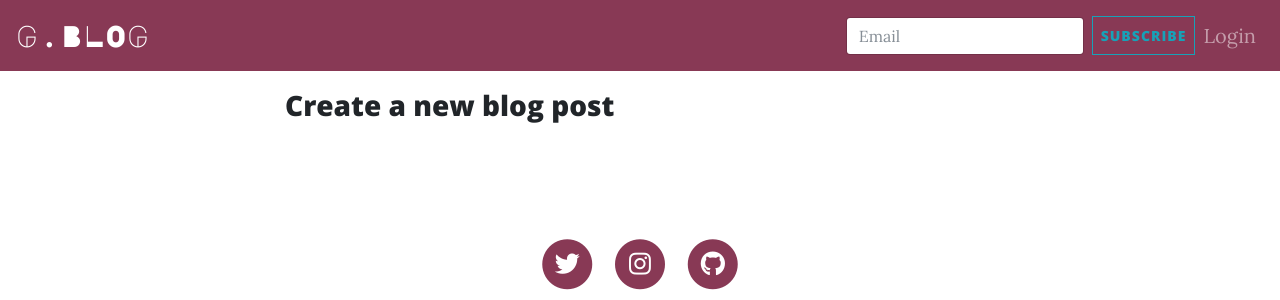
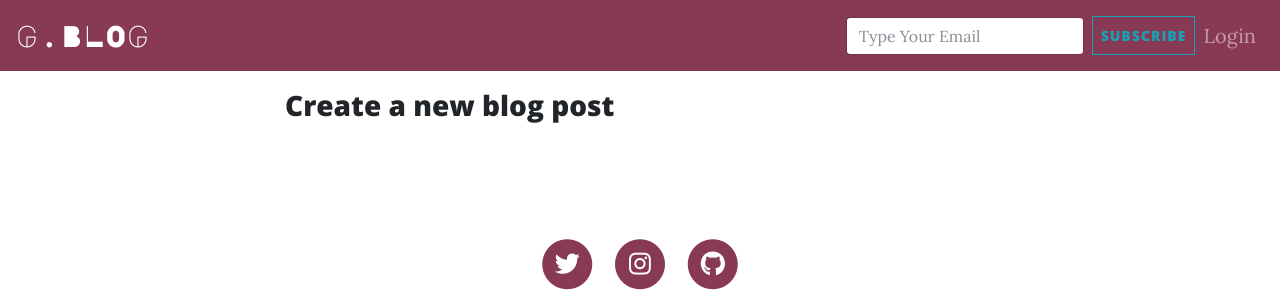
Before and after one commit to Kilewa/G-blog, a Python web app: template app/templates/new_post.html in a window 1280 px wide. Shown: the top 300 px of the page. Run offline with Jinja, Linux system fonts and the light colour scheme; the template is opened without the code that fills it, so the values that code supplies are empty; some libraries are stand-ins or nearby versions.

Commit message:
added subscribe

```diff
--- a/app/templates/base.html
+++ b/app/templates/base.html
@@ -68,7 +68,7 @@
                     </li>
                     {%else%}
                     <form class="form-inline my-2 my-lg-0" method="POST">
-                        <input class="form-control mr-sm-2" type="email" placeholder="Email" name="subscriber" required>
+                        <input class="form-control mr-sm-2" type="email" placeholder="Type Your Email" name="subscriber" required>
                         <button class="btn btn-outline-info btn-sm" type="submit"
                             style="padding: 8px;">Subscribe</button>
                     </form>
```
